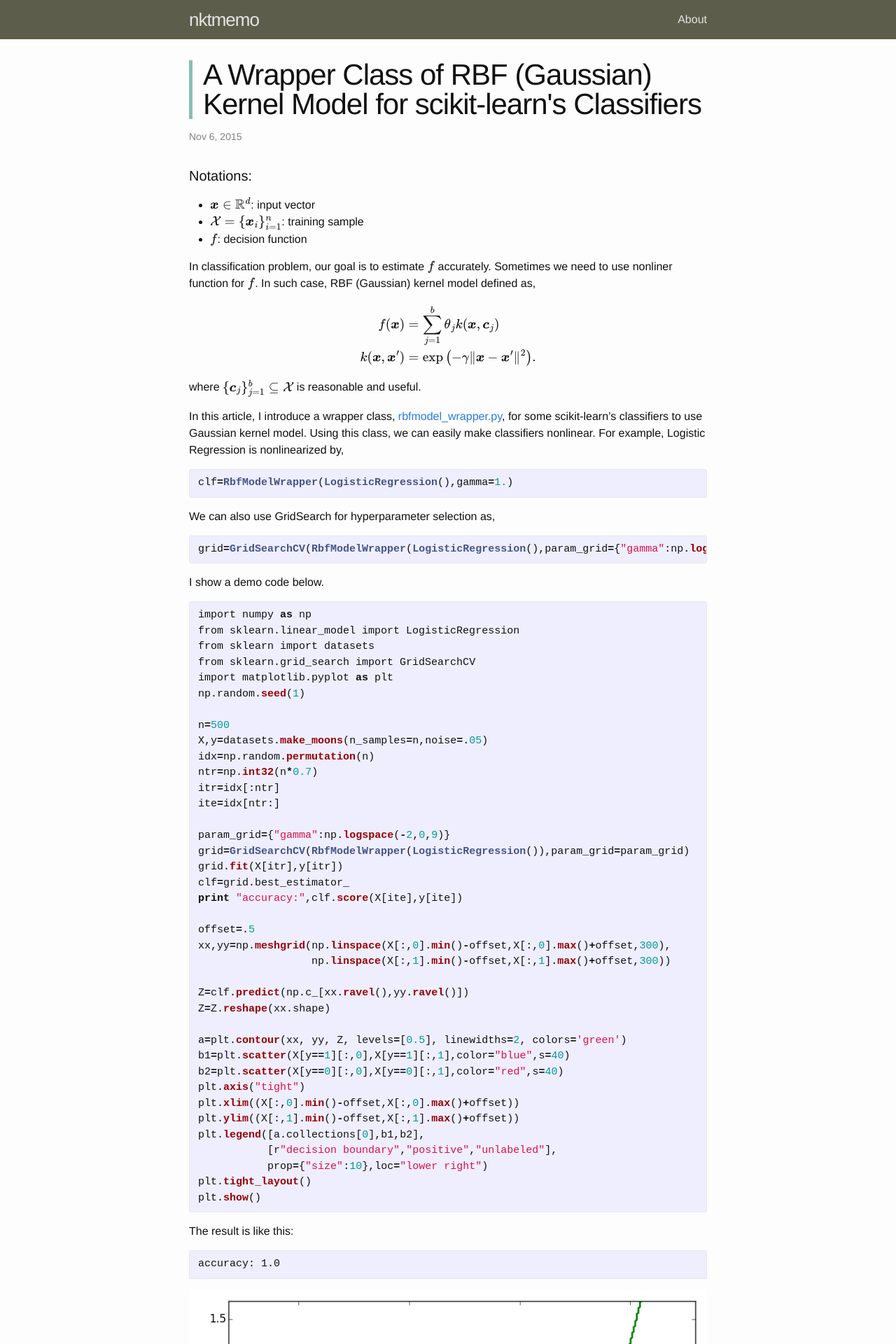
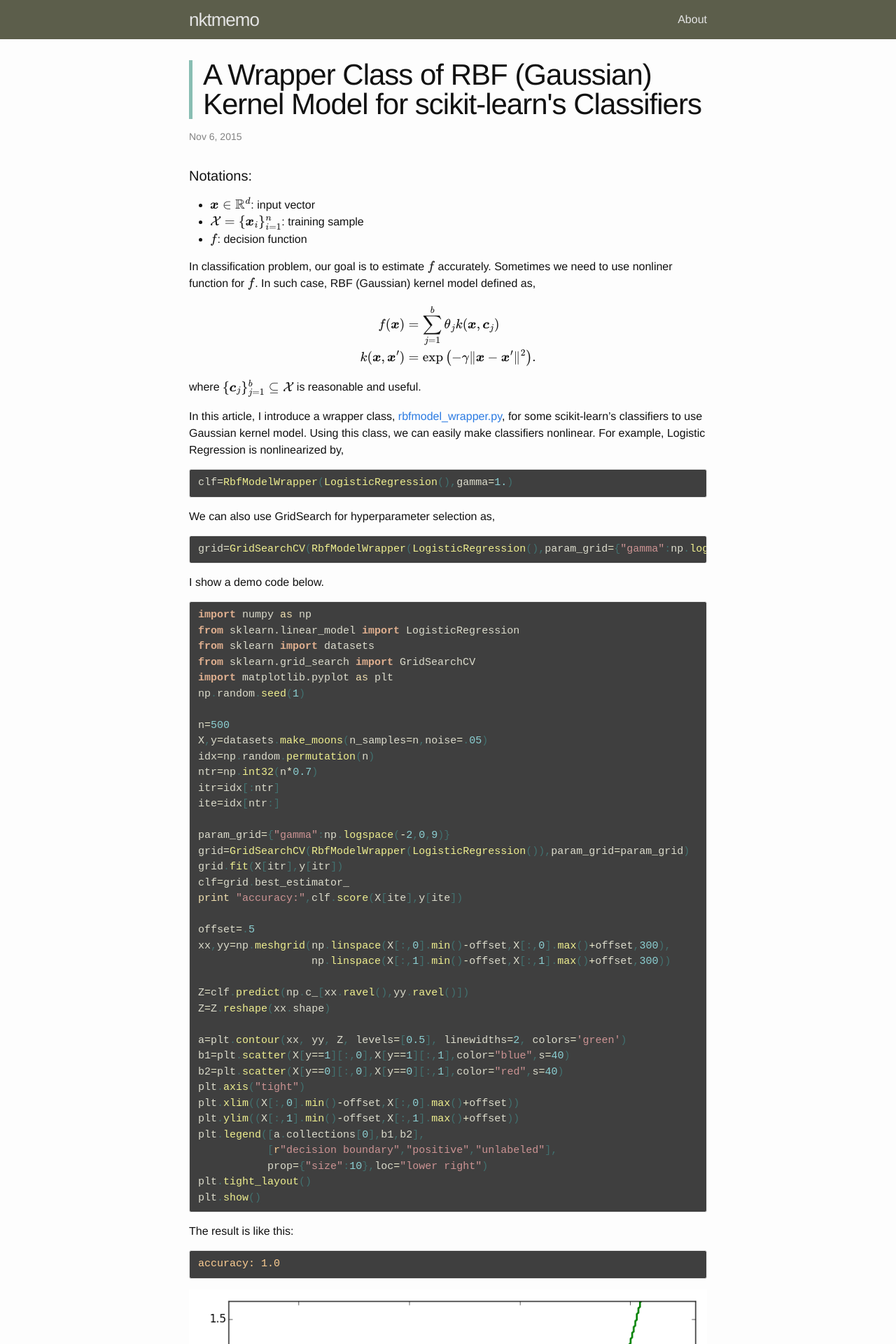
Before and after one commit to nktmemo/nktmemo.github.io, a Jekyll site: the page built from _posts/2015-11-06-gaussian-kernel-model.markdown, in a window 1280 px wide. Shown: the top 1920 px of the page at 70% size. Built offline with Jekyll 4.4.1, drawn with Linux system fonts in a browser that asks for light colours; nearby versions of some CDN libraries; formulas are drawn with MathJax 3; comment, search, counter and statistics services are not loaded.

Commit message:
change style of syntax highlighting

```diff
--- a/_config.yml
+++ b/_config.yml
@@ -18,3 +18,4 @@ github_username:  nkt1546789
 
 # Build settings
 markdown: kramdown
+highlighter: pygments
--- a/_includes/head.html
+++ b/_includes/head.html
@@ -7,6 +7,7 @@
   <meta name="description" content="{% if page.excerpt %}{{ page.excerpt | strip_html | strip_newlines | truncate: 160 }}{% else %}{{ site.description }}{% endif %}">
 
   <link rel="stylesheet" href="{{ "/css/main.css" | prepend: site.baseurl }}">
+  <!--<link rel="stylesheet" href="/assets/css/pygments.css">-->
   <link rel="canonical" href="{{ page.url | replace:'index.html','' | prepend: site.baseurl | prepend: site.url }}">
   <link rel="alternate" type="application/rss+xml" title="{{ site.title }}" href="{{ "/feed.xml" | prepend: site.baseurl | prepend: site.url }}">
   {% include mathjax.html %}
--- a/_sass/_syntax-highlighting.scss
+++ b/_sass/_syntax-highlighting.scss
@@ -1,71 +1,77 @@
-/**
- * Syntax highlighting styles
- */
 .highlight {
-    background: #fff;
-    @extend %vertical-rhythm;
+  pre, code {
+    color: #fdce93;
+    //background-color: #2b2b2b;
+    background-color: #3f3f3f;
+  }
 
-    .highlighter-rouge & {
-      background: #eef;
-    }
-
-    .c     { color: #998; font-style: italic } // Comment
-    .err   { color: #a61717; background-color: #e3d2d2 } // Error
-    .k     { font-weight: bold } // Keyword
-    .o     { font-weight: bold } // Operator
-    .cm    { color: #998; font-style: italic } // Comment.Multiline
-    .cp    { color: #999; font-weight: bold } // Comment.Preproc
-    .c1    { color: #998; font-style: italic } // Comment.Single
-    .cs    { color: #999; font-weight: bold; font-style: italic } // Comment.Special
-    .gd    { color: #000; background-color: #fdd } // Generic.Deleted
-    .gd .x { color: #000; background-color: #faa } // Generic.Deleted.Specific
-    .ge    { font-style: italic } // Generic.Emph
-    .gr    { color: #a00 } // Generic.Error
-    .gh    { color: #999 } // Generic.Heading
-    .gi    { color: #000; background-color: #dfd } // Generic.Inserted
-    .gi .x { color: #000; background-color: #afa } // Generic.Inserted.Specific
-    .go    { color: #888 } // Generic.Output
-    .gp    { color: #555 } // Generic.Prompt
-    .gs    { font-weight: bold } // Generic.Strong
-    .gu    { color: #aaa } // Generic.Subheading
-    .gt    { color: #a00 } // Generic.Traceback
-    .kc    { font-weight: bold } // Keyword.Constant
-    .kd    { font-weight: bold } // Keyword.Declaration
-    .kp    { font-weight: bold } // Keyword.Pseudo
-    .kr    { font-weight: bold } // Keyword.Reserved
-    .kt    { color: #458; font-weight: bold } // Keyword.Type
-    .m     { color: #099 } // Literal.Number
-    .s     { color: #d14 } // Literal.String
-    .na    { color: #008080 } // Name.Attribute
-    .nb    { color: #0086B3 } // Name.Builtin
-    .nc    { color: #458; font-weight: bold } // Name.Class
-    .no    { color: #008080 } // Name.Constant
-    .ni    { color: #800080 } // Name.Entity
-    .ne    { color: #900; font-weight: bold } // Name.Exception
-    .nf    { color: #900; font-weight: bold } // Name.Function
-    .nn    { color: #555 } // Name.Namespace
-    .nt    { color: #000080 } // Name.Tag
-    .nv    { color: #008080 } // Name.Variable
-    .ow    { font-weight: bold } // Operator.Word
-    .w     { color: #bbb } // Text.Whitespace
-    .mf    { color: #099 } // Literal.Number.Float
-    .mh    { color: #099 } // Literal.Number.Hex
-    .mi    { color: #099 } // Literal.Number.Integer
-    .mo    { color: #099 } // Literal.Number.Oct
-    .sb    { color: #d14 } // Literal.String.Backtick
-    .sc    { color: #d14 } // Literal.String.Char
-    .sd    { color: #d14 } // Literal.String.Doc
-    .s2    { color: #d14 } // Literal.String.Double
-    .se    { color: #d14 } // Literal.String.Escape
-    .sh    { color: #d14 } // Literal.String.Heredoc
-    .si    { color: #d14 } // Literal.String.Interpol
-    .sx    { color: #d14 } // Literal.String.Other
-    .sr    { color: #009926 } // Literal.String.Regex
-    .s1    { color: #d14 } // Literal.String.Single
-    .ss    { color: #990073 } // Literal.String.Symbol
-    .bp    { color: #999 } // Name.Builtin.Pseudo
-    .vc    { color: #008080 } // Name.Variable.Class
-    .vg    { color: #008080 } // Name.Variable.Global
-    .vi    { color: #008080 } // Name.Variable.Instance
-    .il    { color: #099 } // Literal.Number.Integer.Long
+  .hll { background-color: #222222 }
+  .c { color: #7f9f7f } /* Comment */
+  .err { color: #e37170; background-color: #3d3535; } /* Error */
+  .g { color: #7f9f7f } /* Generic */
+  .k { color: #f0dfaf } /* Keyword */
+  .l { color: #cccccc } /* Literal, TODO */
+  .n { color: #dcdccc } /* Name */
+  .o { color: #f0efd0 } /* Operator */
+  .x { color: #cccccc } /* Other */
+  .p { color: #41706f } /* Punctuation */
+  .cm { color: #7f9f7f } /* Comment.Multiline */
+  .cp { color: #7f9f7f } /* Comment.Preproc */
+  .c1 { color: #7f9f7f } /* Comment.Single */
+  .cs { color: #cd0000; font-weight: bold } /* Comment.Special */
+  .gd { color: #cd0000 } /* Generic.Deleted */
+  .ge { color: #cccccc; font-style: italic } /* Generic.Emph */
+  .gr { color: #FF0000 } /* Generic.Error */
+  .gh { color: #dcdccc; font-weight: bold } /* Generic.Heading */
+  .gi { color: #00cd00 } /* Generic.Inserted */
+  .go { color: #808080 } /* Generic.Output */
+  .gp { color: #dcdccc; font-weight: bold } /* Generic.Prompt */
+  .gs { color: #cccccc; font-weight: bold } /* Generic.Strong */
+  .gu { color: #800080; font-weight: bold } /* Generic.Subheading */
+  .gt { color: #0040D0 } /* Generic.Traceback */
+  .kc { color: #dca3a3 } /* Keyword.Constant */
+  .kd { color: #ffff86 } /* Keyword.Declaration */
+  .kn { color: #dfaf8f; font-weight: bold; } /* Keyword.Namespace */
+  .kp { color: #cdcf99 } /* Keyword.Pseudo */
+  .kr { color: #cdcd00 } /* Keyword.Reserved */
+  .kt { color: #00cd00 } /* Keyword.Type */
+  .ld { color: #cc9393 } /* Literal.Date */
+  .m { color: #8cd0d3 } /* Literal.Number */
+  .s { color: #cc9393 } /* Literal.String */
+  .na { color: #9ac39f } /* Name.Attribute */
+  .nb { color: #efef8f } /* Name.Builtin */
+  .nc { color: #efef8f } /* Name.Class */
+  .no { color: #cccccc } /* Name.Constant */
+  .nd { color: #cccccc } /* Name.Decorator */
+  .ni { color: #c28182 } /* Name.Entity */
+  .ne { color: #c3bf9f; font-weight: bold } /* Name.Exception */
+  .nf { color: #efef8f } /* Name.Function */
+  .nl { color: #cccccc } /* Name.Label */
+  .nn { color: #8fbede } /* Name.Namespace */
+  .nx { color: #cccccc } /* Name.Other */
+  .py { color: #cccccc } /* Name.Property */
+  .nt { color: #9ac39f } /* Name.Tag */
+  .nv { color: #dcdccc } /* Name.Variable */
+  .ow { color: #f0efd0 } /* Operator.Word */
+  .w { color: #cccccc } /* Text.Whitespace */
+  .mf { color: #8cd0d3 } /* Literal.Number.Float */
+  .mh { color: #8cd0d3 } /* Literal.Number.Hex */
+  .mi { color: #8cd0d3 } /* Literal.Number.Integer */
+  .mo { color: #8cd0d3 } /* Literal.Number.Oct */
+  .sb { color: #cc9393 } /* Literal.String.Backtick */
+  .sc { color: #cc9393 } /* Literal.String.Char */
+  .sd { color: #cc9393 } /* Literal.String.Doc */
+  .s2 { color: #cc9393 } /* Literal.String.Double */
+  .se { color: #cc9393 } /* Literal.String.Escape */
+  .sh { color: #cc9393 } /* Literal.String.Heredoc */
+  .si { color: #cc9393 } /* Literal.String.Interpol */
+  .sx { color: #cc9393 } /* Literal.String.Other */
+  .sr { color: #cc9393 } /* Literal.String.Regex */
+  .s1 { color: #cc9393 } /* Literal.String.Single */
+  .ss { color: #cc9393 } /* Literal.String.Symbol */
+  .bp { color: #efef8f } /* Name.Builtin.Pseudo */
+  .vc { color: #efef8f } /* Name.Variable.Class */
+  .vg { color: #dcdccc } /* Name.Variable.Global */
+  .vi { color: #ffffc7 } /* Name.Variable.Instance */
+  .il { color: #8cd0d3 } /* Literal.Number.Integer.Long */
 }
--- /dev/null
+++ b/_sass/_syntax-highlighting_bu.scss
@@ -0,0 +1,71 @@
+/**
+ * Syntax highlighting styles
+ */
+.highlight {
+    background: #fff;
+    @extend %vertical-rhythm;
+
+    .highlighter-rouge & {
+      background: #eef;
+    }
+
+    .c     { color: #998; font-style: italic } // Comment
+    .err   { color: #a61717; background-color: #e3d2d2 } // Error
+    .k     { font-weight: bold } // Keyword
+    .o     { font-weight: bold } // Operator
+    .cm    { color: #998; font-style: italic } // Comment.Multiline
+    .cp    { color: #999; font-weight: bold } // Comment.Preproc
+    .c1    { color: #998; font-style: italic } // Comment.Single
+    .cs    { color: #999; font-weight: bold; font-style: italic } // Comment.Special
+    .gd    { color: #000; background-color: #fdd } // Generic.Deleted
+    .gd .x { color: #000; background-color: #faa } // Generic.Deleted.Specific
+    .ge    { font-style: italic } // Generic.Emph
+    .gr    { color: #a00 } // Generic.Error
+    .gh    { color: #999 } // Generic.Heading
+    .gi    { color: #000; background-color: #dfd } // Generic.Inserted
+    .gi .x { color: #000; background-color: #afa } // Generic.Inserted.Specific
+    .go    { color: #888 } // Generic.Output
+    .gp    { color: #555 } // Generic.Prompt
+    .gs    { font-weight: bold } // Generic.Strong
+    .gu    { color: #aaa } // Generic.Subheading
+    .gt    { color: #a00 } // Generic.Traceback
+    .kc    { font-weight: bold } // Keyword.Constant
+    .kd    { font-weight: bold } // Keyword.Declaration
+    .kp    { font-weight: bold } // Keyword.Pseudo
+    .kr    { font-weight: bold } // Keyword.Reserved
+    .kt    { color: #458; font-weight: bold } // Keyword.Type
+    .m     { color: #099 } // Literal.Number
+    .s     { color: #d14 } // Literal.String
+    .na    { color: #008080 } // Name.Attribute
+    .nb    { color: #0086B3 } // Name.Builtin
+    .nc    { color: #458; font-weight: bold } // Name.Class
+    .no    { color: #008080 } // Name.Constant
+    .ni    { color: #800080 } // Name.Entity
+    .ne    { color: #900; font-weight: bold } // Name.Exception
+    .nf    { color: #900; font-weight: bold } // Name.Function
+    .nn    { color: #555 } // Name.Namespace
+    .nt    { color: #000080 } // Name.Tag
+    .nv    { color: #008080 } // Name.Variable
+    .ow    { font-weight: bold } // Operator.Word
+    .w     { color: #bbb } // Text.Whitespace
+    .mf    { color: #099 } // Literal.Number.Float
+    .mh    { color: #099 } // Literal.Number.Hex
+    .mi    { color: #099 } // Literal.Number.Integer
+    .mo    { color: #099 } // Literal.Number.Oct
+    .sb    { color: #d14 } // Literal.String.Backtick
+    .sc    { color: #d14 } // Literal.String.Char
+    .sd    { color: #d14 } // Literal.String.Doc
+    .s2    { color: #d14 } // Literal.String.Double
+    .se    { color: #d14 } // Literal.String.Escape
+    .sh    { color: #d14 } // Literal.String.Heredoc
+    .si    { color: #d14 } // Literal.String.Interpol
+    .sx    { color: #d14 } // Literal.String.Other
+    .sr    { color: #009926 } // Literal.String.Regex
+    .s1    { color: #d14 } // Literal.String.Single
+    .ss    { color: #990073 } // Literal.String.Symbol
+    .bp    { color: #999 } // Name.Builtin.Pseudo
+    .vc    { color: #008080 } // Name.Variable.Class
+    .vg    { color: #008080 } // Name.Variable.Global
+    .vi    { color: #008080 } // Name.Variable.Instance
+    .il    { color: #099 } // Literal.Number.Integer.Long
+}
```
